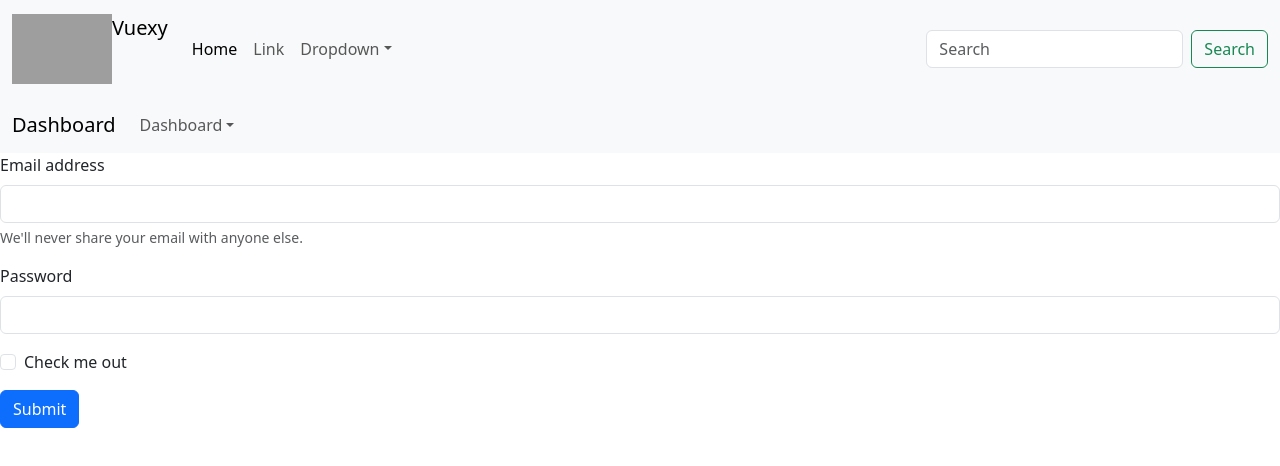
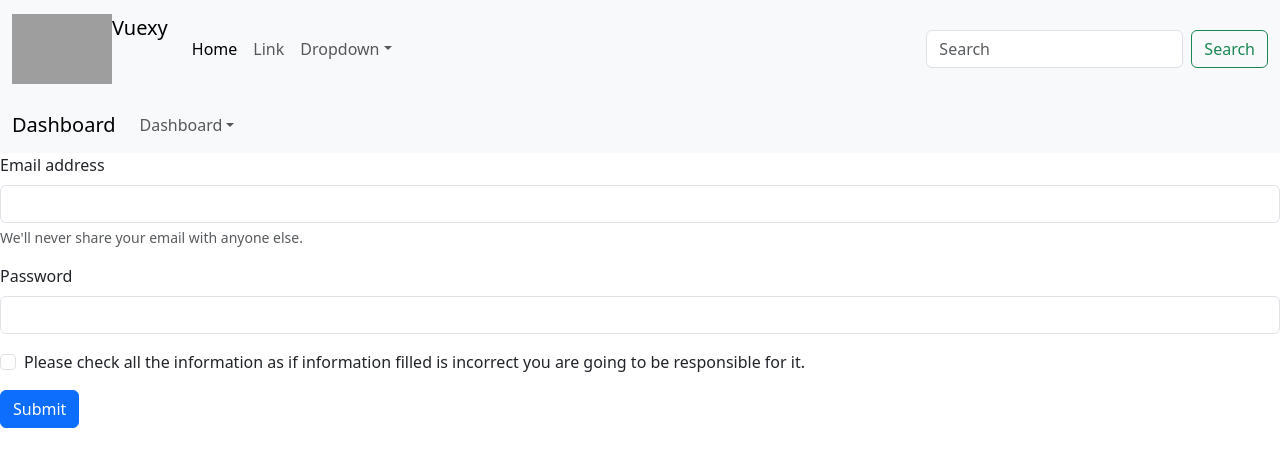
Before and after one commit to Ronny599/stackblitz-starters-dyaumx, a React (Create React App) app: page / in a window 1280 px wide. Shown: the top 466 px of the page. Built offline with nearby package versions, Linux system fonts and the light colour scheme; grey boxes are pictures that could not be loaded.

Commit message:
1 file modified

```diff
--- a/src/component/Menu.js
+++ b/src/component/Menu.js
@@ -35,7 +35,7 @@ export default function Menu() {
             id="exampleCheck1"
           />
           <label className="form-check-label" htmlFor="exampleCheck1">
-            Check me out
+            Please check all the information as if information filled is incorrect you are going to be responsible for it.
           </label>
         </div>
         <button type="submit" className="btn btn-primary">
```
